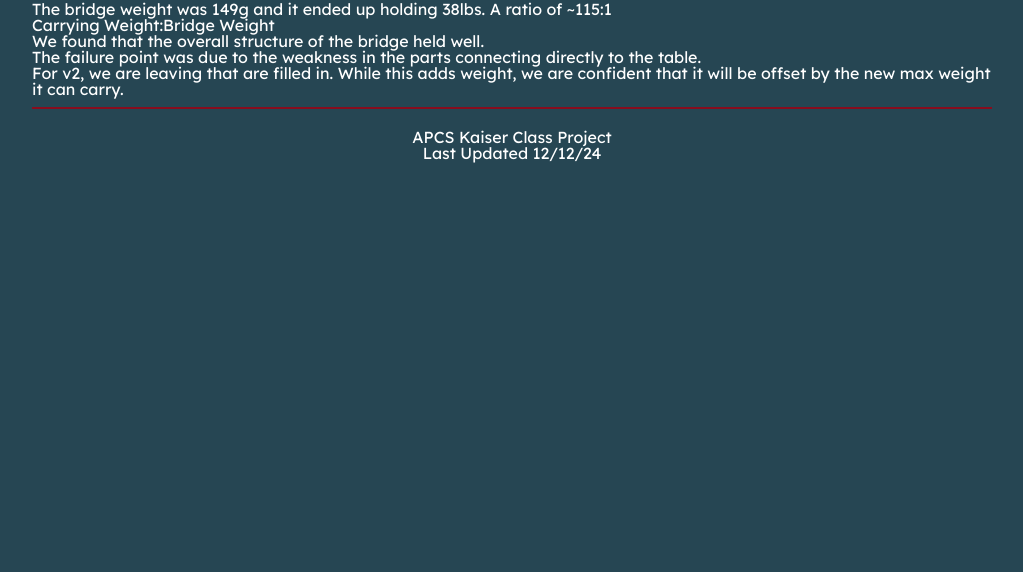
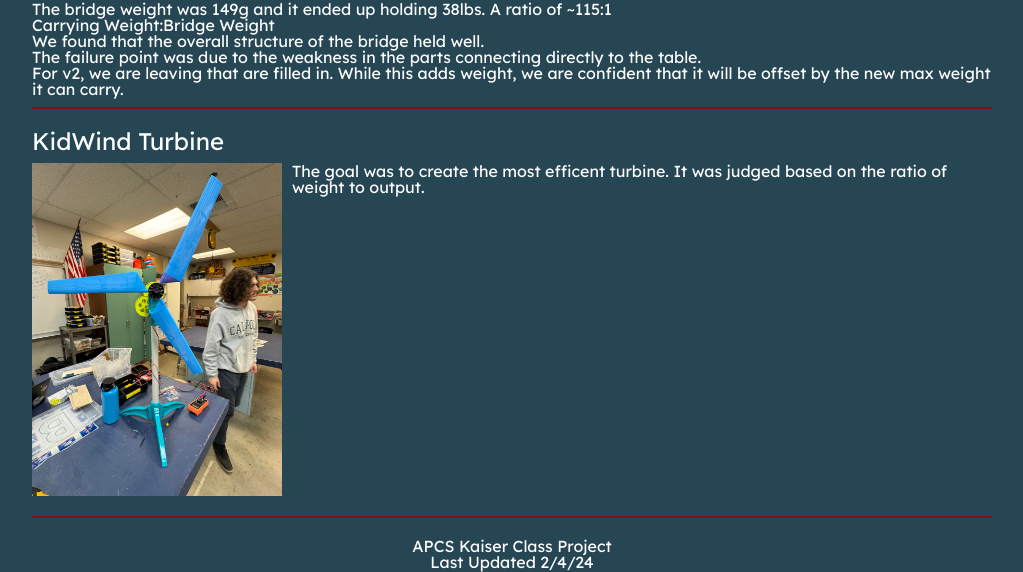
Before and after one commit to Echo-Unit/APCS-Project-Site, a plain HTML site: page engineering.html in a window 1280 px wide. Shown: the part 783-1355 px from the top of the page, without its empty margins (128-1151 px from the left). Before the commit the page ends 946 px from the top, so only its background shows below. Drawn offline with Linux system fonts and the light colour scheme; a web font is replaced by a local one.

Commit message:
Test of adding turbine project

```diff
--- a/engineering.html
+++ b/engineering.html
@@ -51,11 +51,21 @@
         </p>
         <div class="clear"></div>
         </div>
+
+      <!-- start of projet template-->
+        <div class="project">
+          <h2>KidWind Turbine</h2>
+          <img src="img/Turbine.jpg" alt="KidWind Turbine" />
+          <p>
+            The goal was to create the most efficent turbine. It was judged based on the ratio of weight to output.
+          </p>
+        <div class="clear"></div>
       </div>
-    </div>
+          <!-- End of project template-->
+      </div>
     <footer>
       <h3>APCS Kaiser Class Project</h3>
-      <h3>Last Updated 12/12/24</h3>
+      <h3>Last Updated 2/4/24</h3>
     </footer>
   </body>
 </html>
```
Also changed, not shown: index.html (+1 -1 lines), img/Gear-Turbine.jpg (added), img/Turbine.jpg (added).
